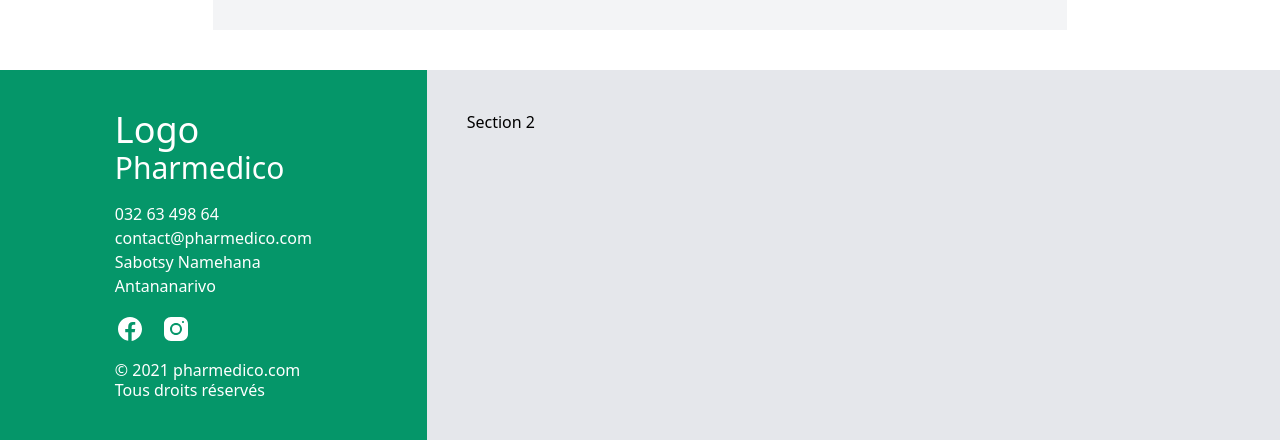
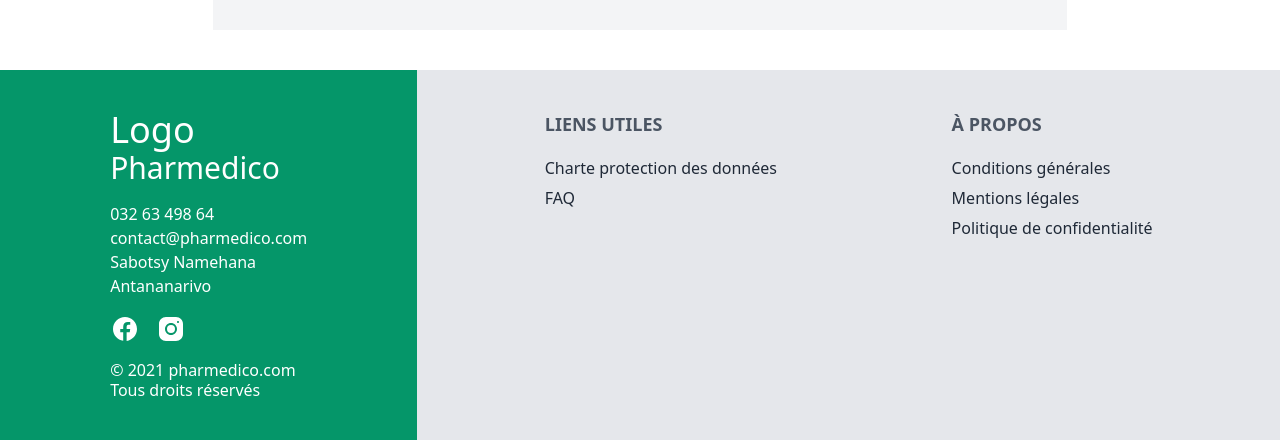
Before and after one commit to narisraz/pharmedico-old, a Next.js app: page / in a window 1280 px wide. Shown: the part 1854-2294 px from the top of the page. Built offline with nearby package versions, Linux system fonts and the light colour scheme.

Commit message:
Add legal and about to footer

```diff
--- a/components/footer.js
+++ b/components/footer.js
@@ -3,7 +3,7 @@ import Button from "./button";
 export default function Footer(props) {
   return (
     <footer className="bg-gray-200 flex">
-      <section className="flex py-10 w-1/3 bg-green-600 text-white">
+      <section className="flex py-10 w-1/2 bg-green-600 text-white">
         <div className="mx-auto">
           <div className="text-4xl">
             Logo
@@ -31,7 +31,37 @@ export default function Footer(props) {
           </div>
         </div>
       </section>
-      <section className="p-10">Section 2</section>
+      <section className="p-10 w-full flex justify-around">
+        <div>
+          <div className="mb-4 uppercase text-lg font-semibold text-gray-600">
+            Liens utiles
+          </div>
+          <ul className="text-gray-800 leading-7">
+            <li>
+              <Button link>Charte protection des données</Button>
+            </li>
+            <li>
+              <Button link>FAQ</Button>
+            </li>
+          </ul>
+        </div>
+        <div>
+          <div className="mb-4 uppercase text-lg font-semibold text-gray-600">
+            à propos
+          </div>
+          <ul className="text-gray-800 leading-7">
+            <li>
+              <Button link>Conditions générales</Button>
+            </li>
+            <li>
+              <Button link>Mentions légales</Button>
+            </li>
+            <li>
+              <Button link>Politique de confidentialité</Button>
+            </li>
+          </ul>
+        </div>
+      </section>
     </footer>
   )
 }
```
